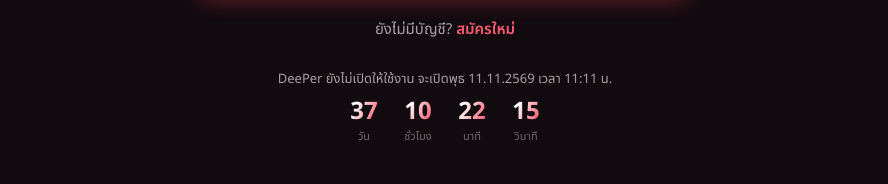
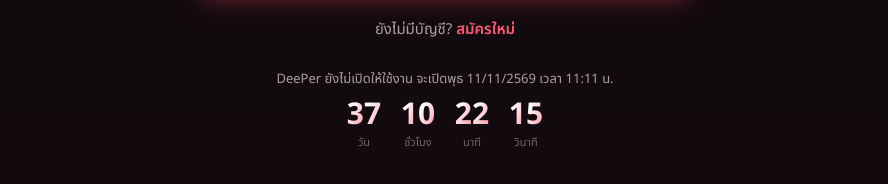
Before and after one commit to Pug-03/DeePer, a React (Vite) app in the folder client/: page /login in a window 1280 px wide. Shown: the part 576-760 px from the top of the page, without its empty margins (195-1083 px from the left). Built offline with nearby package versions, Linux system fonts and the light colour scheme; no server answers; a web font is replaced by a local one.

Commit message:
feat: drop spent countdown units and grow the digits that are left

```diff
--- a/client/src/components/Countdown.jsx
+++ b/client/src/components/Countdown.jsx
@@ -1,15 +1,31 @@
 import { COUNTDOWN_UNITS } from '../launch.js';
 
-// Four digit columns (days / hours / min / sec) for the launch countdown.
+// Digit columns for the launch countdown. Leading units that have run out
+// are dropped (no "00 days" once under a day, no hours under an hour…) and
+// the columns that remain get bigger — the last minute is one big seconds
+// number. Each digit is keyed by its value, so only the digit that just
+// changed remounts and plays its little drop-in tick (see .cd-digit).
 export default function Countdown({ remaining, t, className = '' }) {
+  const first = COUNTDOWN_UNITS.findIndex((u) => remaining[u] > 0);
+  const units = COUNTDOWN_UNITS.slice(first === -1 ? COUNTDOWN_UNITS.length - 1 : first);
   return (
-    <div className={`countdown ${className}`.trim()} role="timer" aria-live="off">
-      {COUNTDOWN_UNITS.map((unit) => (
-        <div className="countdown-cell" key={unit}>
-          <span className="countdown-num">{String(remaining[unit]).padStart(2, '0')}</span>
-          <span className="countdown-unit">{t(`welcome.launch.${unit}`)}</span>
-        </div>
-      ))}
+    <div className={`countdown countdown--n${units.length} ${className}`.trim()} role="timer" aria-live="off">
+      {units.map((unit, idx) => {
+        // The leading column shows its plain number ("9", not "09").
+        const text = idx === 0 ? String(remaining[unit]) : String(remaining[unit]).padStart(2, '0');
+        return (
+          <div className="countdown-cell" key={unit}>
+            <span className="countdown-num">
+              {[...text].map((d, i) => (
+                <span className="cd-digit" key={`${text.length - i}-${d}`}>
+                  {d}
+                </span>
+              ))}
+            </span>
+            <span className="countdown-unit">{t(`welcome.launch.${unit}`)}</span>
+          </div>
+        );
+      })}
     </div>
   );
 }
--- a/client/src/i18n.js
+++ b/client/src/i18n.js
@@ -105,11 +105,11 @@ export const STRINGS = {
     'welcome.launch.hours': 'ชั่วโมง',
     'welcome.launch.minutes': 'นาที',
     'welcome.launch.seconds': 'วินาที',
-    'welcome.launch.when': 'พุธ 11.11.2569 เวลา 11:11 น.',
+    'welcome.launch.when': 'พุธ 11/11/2569 เวลา 11:11 น.',
     'welcome.launch.openEyebrow': 'ถึงเวลาแล้ว',
     'welcome.launch.openTitle': 'DeePer เปิดแล้ว!',
     'welcome.launch.openSub': 'เข้ามาเริ่มคุยลึกกันได้เลย',
-    'launch.notice': 'DeePer ยังไม่เปิดให้ใช้งาน จะเปิดพุธ 11.11.2569 เวลา 11:11 น.',
+    'launch.notice': 'DeePer ยังไม่เปิดให้ใช้งาน จะเปิดพุธ 11/11/2569 เวลา 11:11 น.',
     'welcome.stats.eyebrow': 'ตัวเลขที่ภูมิใจ',
     'welcome.stats.label': 'คนใช้ DeePer แล้ว',
     'welcome.stats.swipes': 'การ์ดที่ถูกปัด',
@@ -601,11 +601,11 @@ export const STRINGS = {
     'welcome.launch.hours': 'hours',
     'welcome.launch.minutes': 'min',
     'welcome.launch.seconds': 'sec',
-    'welcome.launch.when': 'Wed 11.11.2026 at 11:11 (GMT+7)',
+    'welcome.launch.when': 'Wed 11/11/2026 at 11:11 (GMT+7)',
     'welcome.launch.openEyebrow': 'It’s time',
     'welcome.launch.openTitle': 'DeePer is open!',
     'welcome.launch.openSub': 'Come in and start the deeper talks',
-    'launch.notice': 'DeePer isn’t open yet. It opens Wed 11.11.2026 at 11:11 (GMT+7).',
+    'launch.notice': 'DeePer isn’t open yet. It opens Wed 11/11/2026 at 11:11 (GMT+7).',
     'welcome.stats.eyebrow': 'By the numbers',
     'welcome.stats.label': 'people using DeePer',
     'welcome.stats.swipes': 'cards swiped',
--- a/client/src/launch.js
+++ b/client/src/launch.js
@@ -1,10 +1,19 @@
 import { useState, useEffect } from 'react';
 
-// Official launch: 11.11.2569 at 11:11 Bangkok time. Pinned to +07:00 so
+// Official launch: 11/11/2569 at 11:11 Bangkok time. Pinned to +07:00 so
 // every visitor counts down to the same instant whatever their timezone.
 // Everything gated on the launch (the landing countdown, the sponsor logos,
 // the "not open yet" note on sign-up / log-in) reads this one value.
-export const LAUNCH_AT = new Date('2026-11-11T11:11:00+07:00').getTime();
+//
+// Dev-only preview: open any page with ?launchIn=10 to pretend launch is
+// 10 seconds away and watch everything flip. `import.meta.env.DEV` is a
+// compile-time constant, so production builds drop this entirely.
+function previewLaunchAt() {
+  if (!import.meta.env.DEV) return null;
+  const s = new URLSearchParams(window.location.search).get('launchIn');
+  return s == null ? null : Date.now() + Number(s) * 1000;
+}
+export const LAUNCH_AT = previewLaunchAt() ?? new Date('2026-11-11T11:11:00+07:00').getTime();
 export const COUNTDOWN_UNITS = ['days', 'hours', 'minutes', 'seconds'];
 
 function splitRemaining(ms) {
--- a/client/src/styles.css
+++ b/client/src/styles.css
@@ -2020,6 +2020,42 @@ a.btn {
   font-size: 12px;
   color: var(--text-faint);
 }
+/* Fewer columns left (days, then hours, then minutes run out) → bigger
+   numbers; the last minute is a single big seconds count. */
+.countdown--n4 .countdown-num { font-size: 54px; }
+.countdown--n3 .countdown-num { font-size: 76px; }
+.countdown--n2 .countdown-num { font-size: 96px; }
+.countdown--n1 .countdown-num { font-size: 136px; }
+.countdown--n3 { gap: 26px; }
+.countdown--n2 { gap: 34px; }
+.countdown--small.countdown--n4 .countdown-num { font-size: 30px; }
+.countdown--small.countdown--n3 .countdown-num { font-size: 40px; }
+.countdown--small.countdown--n2 .countdown-num { font-size: 52px; }
+.countdown--small.countdown--n1 .countdown-num { font-size: 68px; }
+/* A changed digit drops in from above and settles, like a flip clock. */
+.countdown-num:has(.cd-digit) {
+  /* The gradient lives on each digit instead, or the box's own clipped
+     text would leave a ghost of the old digit behind while one moves. */
+  background: none;
+}
+.cd-digit {
+  display: inline-block;
+  background: linear-gradient(120deg, #fff 20%, var(--red-bright) 140%);
+  -webkit-background-clip: text;
+  background-clip: text;
+  color: transparent;
+  animation: cd-tick 0.45s cubic-bezier(0.16, 1, 0.3, 1);
+}
+@keyframes cd-tick {
+  from {
+    opacity: 0;
+    transform: translateY(-40%);
+  }
+  to {
+    opacity: 1;
+    transform: none;
+  }
+}
 /* Smaller countdown inside the "not open yet" note on sign-up / log-in. */
 .countdown--small {
   margin-top: 10px;
```
